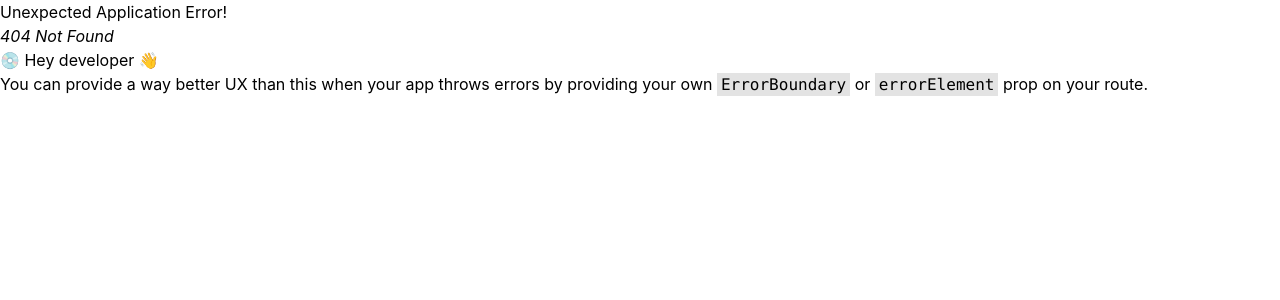
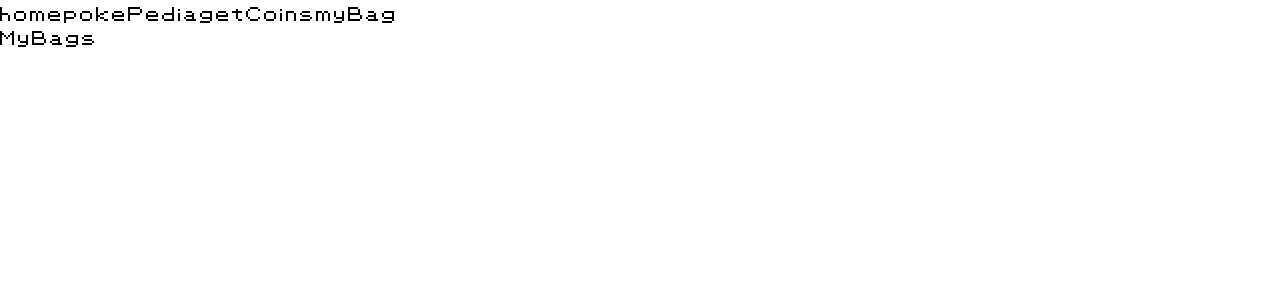
Before and after one commit to rlatlswo135/pokemon_master, a React (Create React App) app: page /myBags in a window 1280 px wide. Before the commit this address had no page. Shown: the top 300 px of the page. Built offline with nearby package versions, Linux system fonts and the light colour scheme.

Commit message:
feature:     - 백그라운드 추가 및 헤더컴포넌트 라우팅

```diff
--- a/src/components/Button.tsx
+++ b/src/components/Button.tsx
@@ -1,15 +1,17 @@
 import React from 'react';
 
 export type ButtonProps = {
-    className: string;
+    className?: string;
     onClick: () => void;
     children: React.ReactNode;
 };
 
-export const Button = ({ className, children, onClick }: ButtonProps) => {
+export const Button = ({ className = '', children, onClick }: ButtonProps) => {
     return (
-        <button type="button" className={className} onClick={onClick}>
-            {children}
-        </button>
+        <div className={className}>
+            <button type="button" onClick={onClick}>
+                {children}
+            </button>
+        </div>
     );
 };
--- /dev/null
+++ b/src/components/Header.tsx
@@ -0,0 +1,17 @@
+import React from 'react';
+import { Link } from 'react-router-dom';
+import { useRecoilState } from 'recoil';
+import { money } from '../atoms/money';
+
+export const Header = () => {
+    const [coins, setCoins] = useRecoilState(money);
+
+    return (
+        <header className="flex w-">
+            <Link to="/myPage">home</Link>
+            <Link to="/pokepedia">pokePedia</Link>
+            <Link to="/getCoins">getCoins</Link>
+            <Link to="/myBags">myBag</Link>
+        </header>
+    );
+};
--- /dev/null
+++ b/src/components/Main.tsx
@@ -0,0 +1,14 @@
+import React from 'react';
+import { Header } from './Header';
+
+type MainType = {
+    children: React.ReactNode;
+};
+export const Main = ({ children }: MainType) => {
+    return (
+        <>
+            <Header />
+            {children}
+        </>
+    );
+};
--- a/src/index.css
+++ b/src/index.css
@@ -1,6 +1,15 @@
 @tailwind base;
 @tailwind components;
 @tailwind utilities;
+
+@font-face {
+    font-family: 'PokeFont';
+    src: url('./assets/font/Pokemon Classic.ttf');
+}
+
+#root {
+    font-family: 'PokeFont';
+}
 
 body {
     margin: 0;
@@ -15,3 +24,9 @@ code {
     font-family: source-code-pro, Menlo, Monaco, Consolas, 'Courier New',
         monospace;
 }
+
+#home {
+    background-image: url('./assets/home.gif');
+    background-position: center;
+    background-repeat: no-repeat;
+}
--- a/src/index.tsx
+++ b/src/index.tsx
@@ -3,6 +3,9 @@ import { createBrowserRouter, RouterProvider } from 'react-router-dom';
 import { RecoilRoot } from 'recoil';
 import ReactDOM from 'react-dom/client';
 import './index.css';
+import { Main } from 'components/Main';
+import { MyPage } from 'pages/MyPage';
+import { MyBags } from 'pages/MyBags';
 import { PokePedia } from './pages/PokePedia';
 import { Home } from './pages/Home';
 import { GetCoins } from './pages/GetCoins';
@@ -14,17 +17,42 @@ const router = createBrowserRouter([
     },
     {
         path: '/pokepedia',
-        element: <PokePedia />,
+        element: (
+            <Main>
+                <PokePedia />
+            </Main>
+        ),
     },
     {
         path: '/getCoins',
-        element: <GetCoins />,
+        element: (
+            <Main>
+                <GetCoins />
+            </Main>
+        ),
+    },
+    {
+        path: '/myPage',
+        element: (
+            <Main>
+                <MyPage />
+            </Main>
+        ),
+    },
+    {
+        path: '/myBags',
+        element: (
+            <Main>
+                <MyBags />
+            </Main>
+        ),
     },
 ]);
 
 const root = ReactDOM.createRoot(
     document.getElementById('root') as HTMLElement
 );
+
 root.render(
     <React.StrictMode>
         <RecoilRoot>
--- /dev/null
+++ b/src/pages/ConvenienceStore.tsx
@@ -0,0 +1,5 @@
+import React from 'react';
+
+export const ConvenienceStore = () => {
+    return <div id="store">ConvenienceStore</div>;
+};
--- a/src/pages/Home.tsx
+++ b/src/pages/Home.tsx
@@ -1,13 +1,29 @@
 import React from 'react';
+import { Link } from 'react-router-dom';
 import { Button } from '../components/Button';
 
 export const Home = () => {
     return (
-        <>
-            <div className="text-3xl font-bold underline">Hello world!</div>
-            <Button className="test" onClick={() => console.log('test')}>
-                buttonTest
-            </Button>
-        </>
+        <div
+            id="home"
+            className="container w-screen h-screen min-w-full min-h-full border-4 border-black font-bold text-lg"
+        >
+            <div className="absolute w-full top-3/4 flex items-center justify-center">
+                <Link to="/pokepedia">
+                    <Button
+                        className="mr-4 hover:text-red-600"
+                        onClick={() => console.log('test')}
+                    >
+                        Start
+                    </Button>
+                </Link>
+                <Button
+                    className="ml-4 hover:text-red-600"
+                    onClick={() => console.log('test')}
+                >
+                    How To Play
+                </Button>
+            </div>
+        </div>
     );
 };
--- /dev/null
+++ b/src/pages/MyBags.tsx
@@ -0,0 +1,5 @@
+import React from 'react';
+
+export const MyBags = () => {
+    return <div>MyBags</div>;
+};
--- /dev/null
+++ b/src/pages/MyPage.tsx
@@ -0,0 +1,5 @@
+import React from 'react';
+
+export const MyPage = () => {
+    return <div>MyPage</div>;
+};
```
Also changed, not shown: src/pages/GetCoins.tsx (+0 -6 lines), src/assets/home.gif (added).
